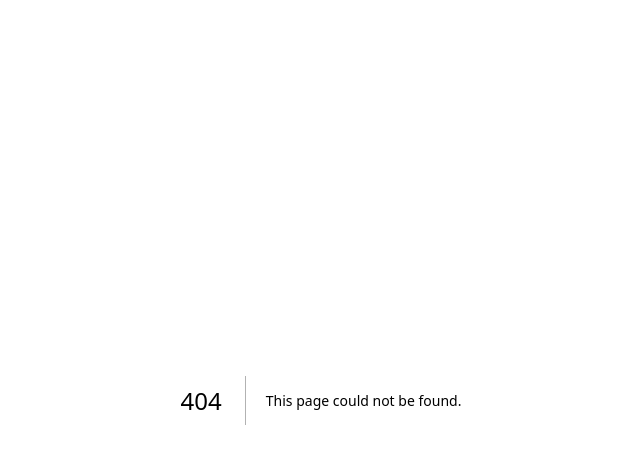
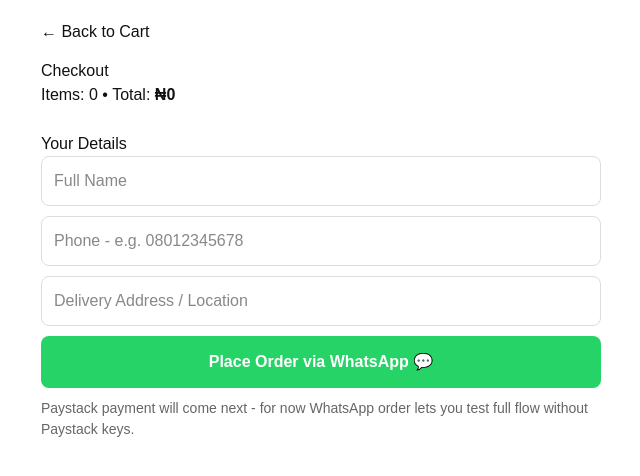
Before and after one commit to Charles-web22/frontend, a Next.js app: page /checkout in a window 1280 px wide. Before the commit this address had no page. Shown: the top 476 px of the page, without its empty margins (319-959 px from the left). Built offline with nearby package versions, Linux system fonts and the light colour scheme.

Commit message:
Create page.tsx

```diff
--- /dev/null
+++ b/app/checkout/page.tsx
@@ -0,0 +1,39 @@
+'use client';
+import { useEffect, useState } from 'react';
+
+export default function Checkout() {
+  const [cart, setCart] = useState<any[]>([]);
+  const [name, setName] = useState('');
+  const [phone, setPhone] = useState('');
+  const [address, setAddress] = useState('');
+
+  useEffect(() => {
+    setCart(JSON.parse(localStorage.getItem('spa_cart') || '[]'));
+  }, []);
+
+  const total = cart.reduce((s: any, x: any) => s + Number(x.price) * x.qty, 0);
+
+  const placeOrder = () => {
+    if (!name || !phone) { alert('Please enter your name and phone'); return; }
+    const msg = `Hi Spa Naija! I want to order:%0A${cart.map((x: any) => `${x.name} - ₦${x.price} x ${x.qty}`).join('%0A')}%0A%0ATotal: ₦${total}%0AName: ${name}%0APhone: ${phone}%0AAddress: ${address}`;
+    localStorage.removeItem('spa_cart');
+    window.open(`https://wa.me/2348012345678?text=${msg}`, '_blank');
+  };
+
+  return (
+    <div style={{ background: '#fff', minHeight: '100vh', color: '#111', padding: 20, fontFamily: 'sans-serif', maxWidth: 600, margin: '0 auto' }}>
+      <a href="/cart">← Back to Cart</a>
+      <h1 style={{ marginTop: 15 }}>Checkout</h1>
+      <p>Items: {cart.length} • Total: <b>₦{total.toLocaleString()}</b></p>
+      {cart.map((x: any) => <div key={x.id} style={{ border: '1px solid #eee', padding: 10, borderRadius: 8, marginTop: 10 }}>{x.name} - ₦{Number(x.price).toLocaleString()} x {x.qty}</div>)}
+      <h2 style={{ marginTop: 25 }}>Your Details</h2>
+      <div style={{ display: 'flex', flexDirection: 'column', gap: 10 }}>
+        <input placeholder="Full Name" value={name} onChange={e => setName(e.target.value)} style={{ padding: 12, borderRadius: 8, border: '1px solid #ddd' }} />
+        <input placeholder="Phone - e.g. 08012345678" value={phone} onChange={e => setPhone(e.target.value)} style={{ padding: 12, borderRadius: 8, border: '1px solid #ddd' }} />
+        <input placeholder="Delivery Address / Location" value={address} onChange={e => setAddress(e.target.value)} style={{ padding: 12, borderRadius: 8, border: '1px solid #ddd' }} />
+        <button onClick={placeOrder} style={{ background: '#25D366', color: '#fff', padding: 14, borderRadius: 8, border: 'none', fontWeight: 700, cursor: 'pointer' }}>Place Order via WhatsApp 💬</button>
+        <p style={{ color: '#666', fontSize: 14 }}>Paystack payment will come next - for now WhatsApp order lets you test full flow without Paystack keys.</p>
+      </div>
+    </div>
+  );
+}
```
